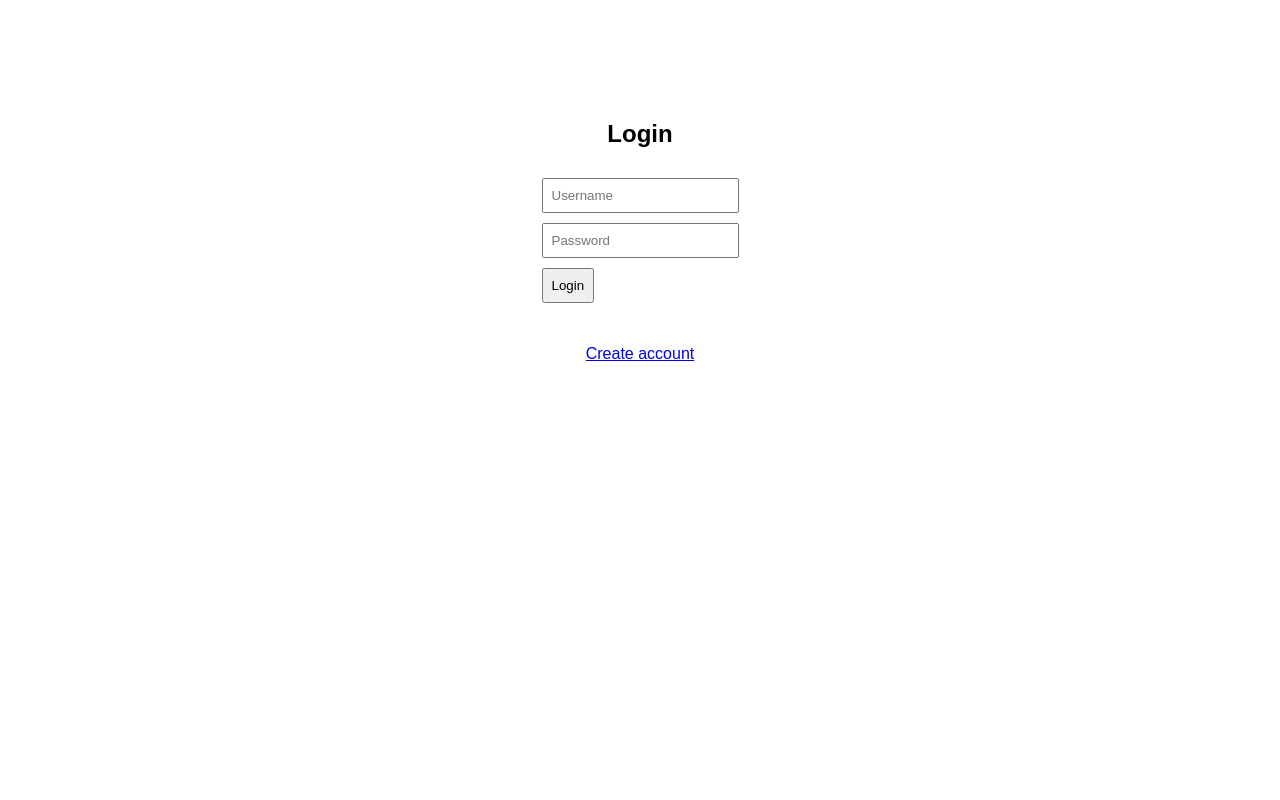
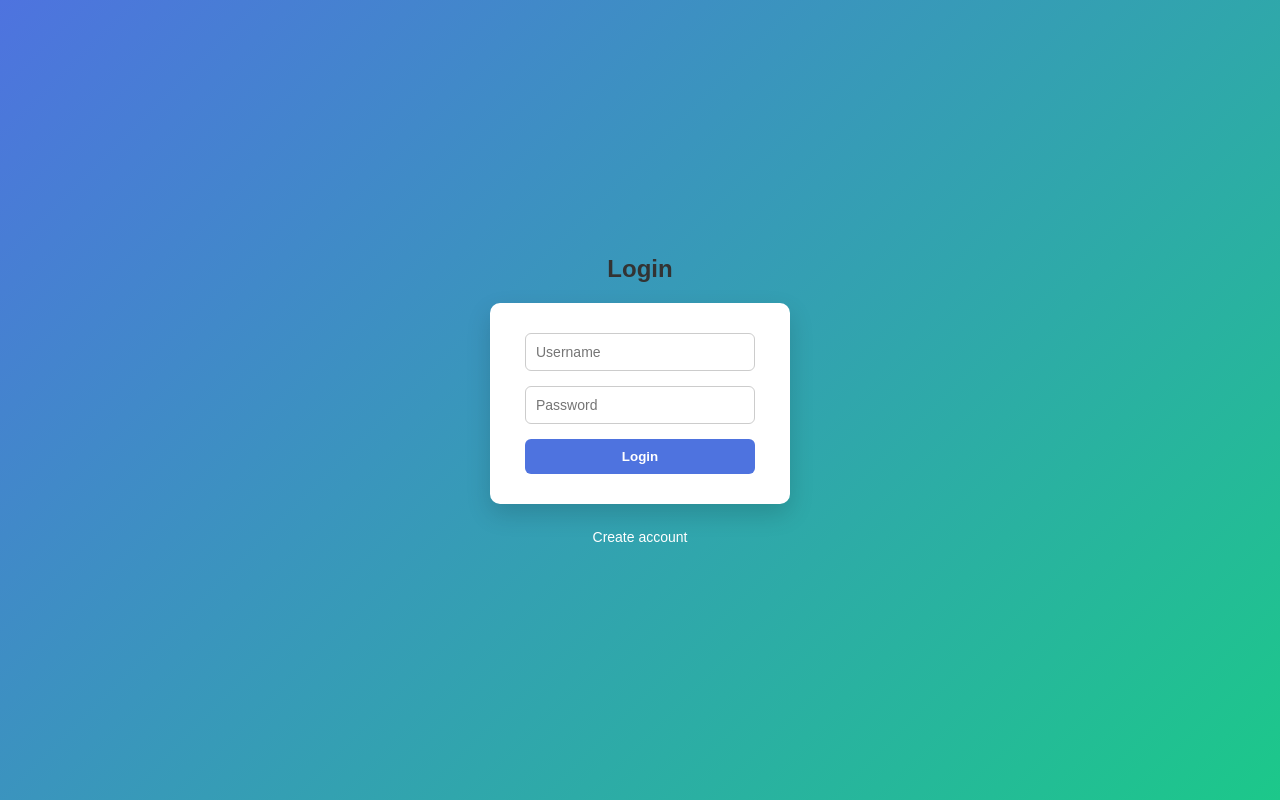
Before and after one commit to winslozp/project201, a Flask app: page / in a window 1280 px wide. Run offline with Flask 3, Linux system fonts and the light colour scheme.

Commit message:
CSS connection

```diff
--- /dev/null
+++ b/StudyTyper/templates/Styles/loginStyles.css
@@ -0,0 +1,84 @@
+/* Reset some default browser chaos */
+* {
+    margin: 0;
+    padding: 0;
+    box-sizing: border-box;
+    font-family: Arial, Helvetica, sans-serif;
+}
+
+body {
+    height: 100vh;
+    display: flex;
+    flex-direction: column;
+    justify-content: center;
+    align-items: center;
+    background: linear-gradient(135deg, #4e73df, #1cc88a);
+}
+
+/* Login container styling */
+form {
+    background: white;
+    padding: 30px 35px;
+    border-radius: 10px;
+    box-shadow: 0 10px 25px rgba(0, 0, 0, 0.15);
+    display: flex;
+    flex-direction: column;
+    width: 300px;
+}
+
+/* Title */
+h2 {
+    margin-bottom: 20px;
+    color: #333;
+}
+
+/* Inputs */
+input {
+    margin-bottom: 15px;
+    padding: 10px;
+    border-radius: 6px;
+    border: 1px solid #ccc;
+    font-size: 14px;
+    transition: 0.2s ease;
+}
+
+input:focus {
+    outline: none;
+    border-color: #4e73df;
+    box-shadow: 0 0 0 2px rgba(78, 115, 223, 0.2);
+}
+
+/* Button */
+button {
+    padding: 10px;
+    border: none;
+    border-radius: 6px;
+    background-color: #4e73df;
+    color: white;
+    font-weight: bold;
+    cursor: pointer;
+    transition: 0.2s ease;
+}
+
+button:hover {
+    background-color: #2e59d9;
+}
+
+/* Message text */
+p {
+    margin-top: 15px;
+    color: red;
+    text-align: center;
+}
+
+/* Register link */
+a {
+    margin-top: 10px;
+    color: white;
+    text-decoration: none;
+    font-size: 14px;
+}
+
+a:hover {
+    text-decoration: underline;
+}
--- a/StudyTyper/templates/login.html
+++ b/StudyTyper/templates/login.html
@@ -2,7 +2,7 @@
 <html>
     <head>
         <title>Login</title>
-        <link rel = "stylesheet" href="{{url_for('static', filename='style.css')}}">
+        <link rel="stylesheet" href="./Styles/loginStyles.css">
     </head>
     <body>
     <h2>Login</h2>
--- a/StudyTyper/templates/register.html
+++ b/StudyTyper/templates/register.html
@@ -2,7 +2,7 @@
 <html>
 <head>
     <title>Register</title>
-    <link rel="stylesheet" href="{{ url_for('static', filename='style.css') }}">
+    <link rel="stylesheet" href="./Styles/loginStyles.css">
 </head>
 <body>
 
```
Also changed, not shown: StudyTyper/instance/users.db.
